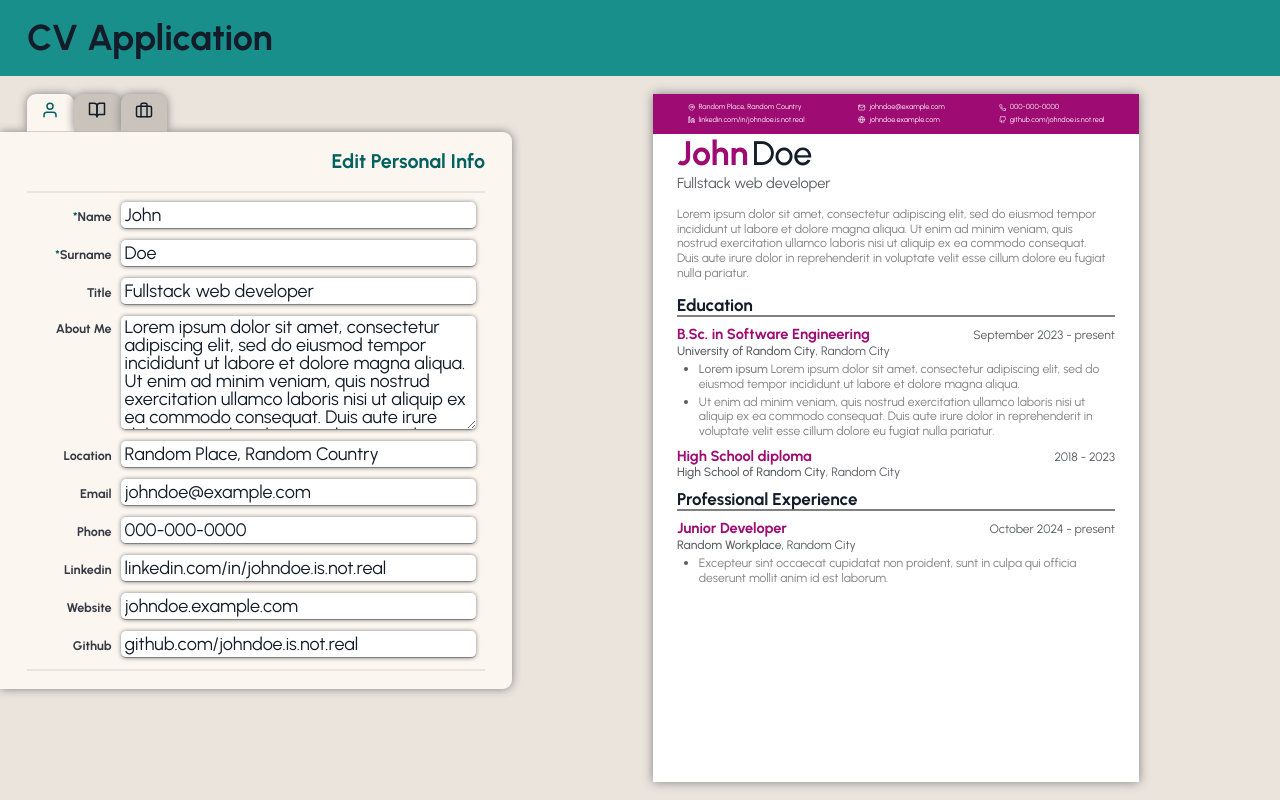
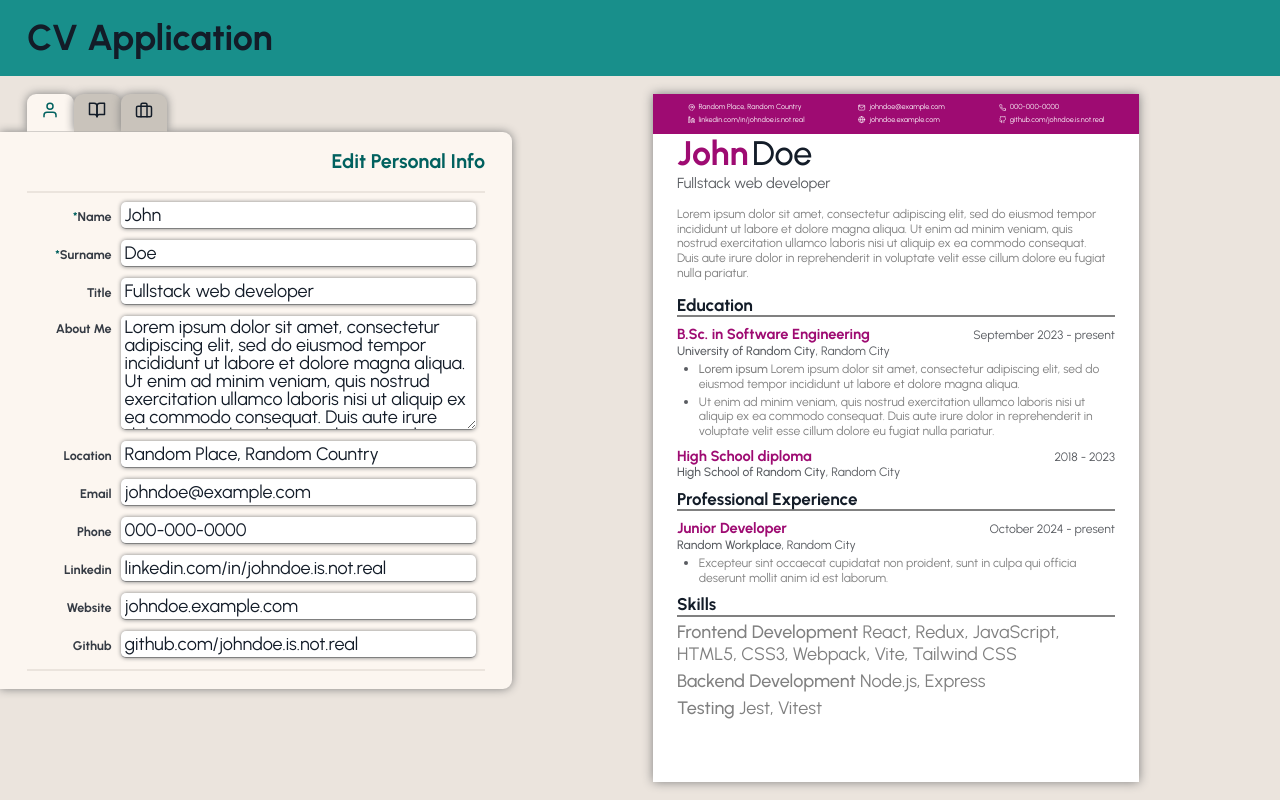
Before and after one commit to frarosset/cv-application, a React (Vite) app: page / in a window 1280 px wide. Built offline with nearby package versions, Linux system fonts and the light colour scheme.

Commit message:
feat(PreviewSkillsPanel): implement PreviewSkillsPanel component
The component has been instantiated in the PreviewPage component.

```diff
--- a/src/components/preview/PreviewPage.jsx
+++ b/src/components/preview/PreviewPage.jsx
@@ -1,6 +1,7 @@
 import PreviewPersonalInfoPanel from "./PreviewPersonalInfoPanel.jsx";
 import PreviewEducationPanel from "./PreviewEducationPanel.jsx";
 import PreviewProfessionalExperience from "./PreviewProfessionalExperience.jsx";
+import PreviewSkillsPanel from "./PreviewSkillsPanel.jsx";
 import "../../styles/preview/PreviewPage.css";
 
 function PreviewPage(props) {
@@ -11,6 +12,7 @@ function PreviewPage(props) {
       <PreviewProfessionalExperience
         professionalExperience={props.professionalExperience}
       />
+      <PreviewSkillsPanel skills={props.skills} />
     </div>
   );
 }
--- /dev/null
+++ b/src/components/preview/PreviewSkillsPanel.jsx
@@ -0,0 +1,22 @@
+import PreviewListWithTextOnly from "./PreviewListWithTextOnly.jsx";
+import "../../styles/preview/PreviewListWithTextOnly.css";
+
+PreviewSkillsPanel;
+const textProperties = ["heading", "text"];
+
+function PreviewSkillsPanel({ skills }) {
+  if (skills.allIds.length > 0) {
+    return (
+      <div className="preview-panel-with-list-and-dates preview-skills-panel">
+        <h3>Skills</h3>
+        <PreviewListWithTextOnly
+          customClass={"skills"}
+          data={skills}
+          textProperties={textProperties}
+        />
+      </div>
+    );
+  }
+}
+
+export default PreviewSkillsPanel;
```
